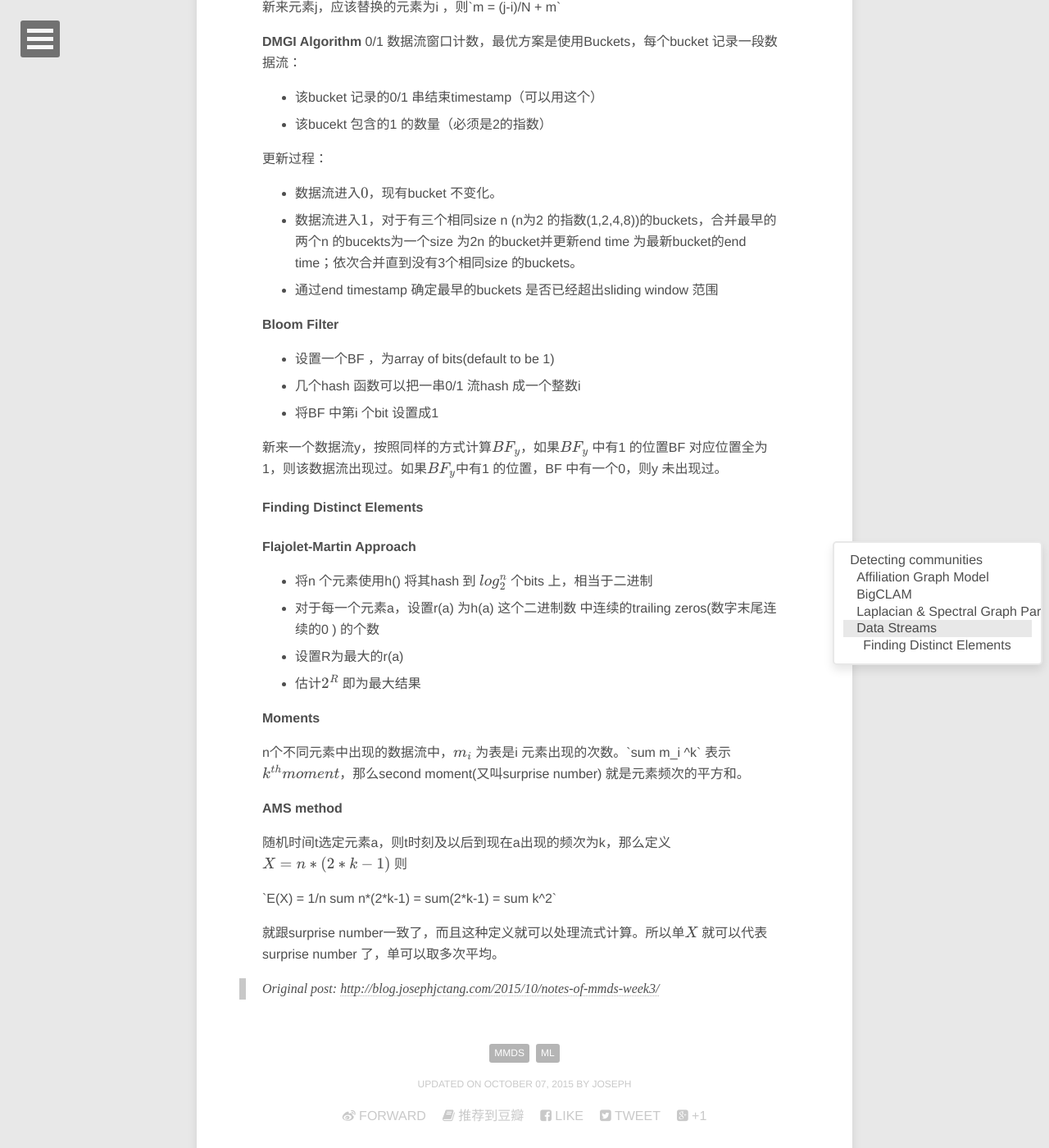
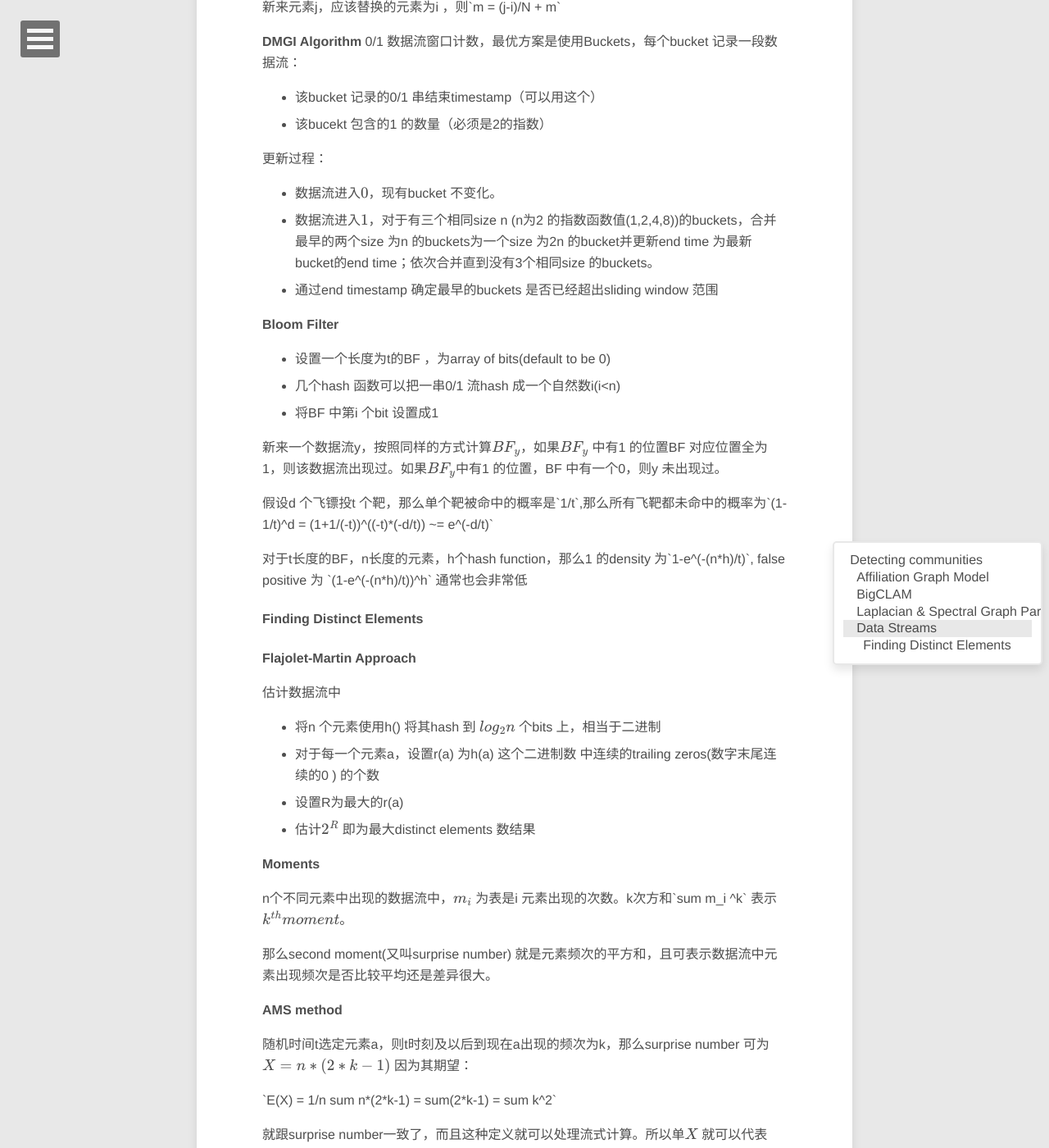
Before and after one commit to jinntrance/blog, a Jekyll site: the page built from CHINESE/_posts/2015-10-07-notes-of-mmds-week3.md, in a window 1280 px wide and 1400 px high, scrolled down 2391 px. Shown: the whole window at 82% size. Built offline with Jekyll 4.4.1, drawn with Linux system fonts in a browser that asks for light colours; formulas are drawn with MathJax 3; comment, search, counter and statistics services are not loaded; some of the changed text lies outside the part shown.

Commit message:
motify notes

```diff
--- a/CHINESE/_posts/2015-10-07-notes-of-mmds-week3.md
+++ b/CHINESE/_posts/2015-10-07-notes-of-mmds-week3.md
@@ -28,11 +28,11 @@ share:
 
 要生成网络时，任意两个节点$u, v$ 连接的概率：
 
-\`P(u, v) = 1- prod_(c in M_m nn M_v) (1-p_c)\`
+\`P(u, v) = 1- prod_(c in M_u nn M_v) (1-p_c)\`
 
 ### BigCLAM
 
-假设节点u 与社区A 的membership 关系用$F\_{uA}$ 表示，u 跟所有社区的关系可以用$\vec F_u$ 表示。那么社区A 中任意两个节点连接的概率为\`P\_A (u,v) = 1- e^(-F\_(uA) * F_(vA))\`，那么在所有社区中，此两者节点节点连接的概率就为
+假设节点u 与社区A 的membership 关系用$F\_{uA}$ 表示，u 跟所有社区的关系可以用$\vec F_u$ 表示。那么社区A 中任意两个节点连接的概率为\`P\_A (u,v) = 1- e^(-F\_(uA) * F_(vA))\` （使用e 将这个概率控制在0-1之间），那么在所有社区中，此两者节点节点连接的概率就为
 
 \`P(u,v) = 1- prod_c (1-P_c(u,v)) = 1- e^(-vec F_u * vec F_v^T)\`
 
@@ -47,8 +47,8 @@ BigClam 就是通过包含现有点V 和边E 的网络图$G(V,E)$，来找出上
 
 考虑到相乘会放大误差且增加计算量，可对上式求log，得到log-likelihood \`arg max_F log(F)\`
 
-\`
-log(F) = sum\_((u,v) in E) log(p(u,v)) + sum\_((u,v) !in E) log(1-1- e^(-vec F_u * vec F_v^T)) = sum\_(v in N(u)) log(1- e^(-vec F_u * vec F_v^T)) + sum_(v !in v in N(u)) (-vec F_u * vec F_v^T)
+\`log(F) = sum\_((u,v) in E) log(p(u,v)) + sum\_((u,v) !in E) log(1-1+ e^(-vec F_u * vec F_v^T))\`
+\` = sum\_(v in N(u)) log(1- e^(-vec F_u * vec F_v^T)) + sum_(v !in v in N(u)) (-vec F_u * vec F_v^T)
 \`
 
 其中$N(u)$ 代表u 节点的邻居节点。然后通过梯度下降可求。梯度下降求解过程中，优化点就是先针对全局节点计算F 值的和，然后u 的非邻居节点的F值加和值就等于全部减去u 邻居节点的F 值和。因为非邻居节点数量太大，不必每次梯度下降迭代时都遍历全部非邻居节点。
@@ -85,9 +85,9 @@ Spectral Clustering Algorithms 步骤
 
 - Pre-processing: 计算 Laplacian Matrix $L$
 - Decomposition
-    - 计算特征值和特征向量$\vec \lambda$，基于特征向量矩阵 $X$，
+    - 计算特征值和特征向量$\vec \lambda$，及特征向量矩阵 $X$，
     - 把点映射到低纬上计算$\lambda_{2} = \vec \lambda[2]$，以及$X$ 对应的第二列值$X[:,2]$
-- Grouping 基于上一步结果$X[:,2]$ 排序（排序过程中记录下行号，即对应的节点ID ），将点分到2或多组。
+- Grouping 基于上一步结果$X[:,2]$ 排序（排序过程中记录下行号，即对应的节点ID ），然后使用threshold 将排序后的点分到2或多组。
 
 
 ### Data Streams
@@ -103,38 +103,46 @@ Spectral Clustering Algorithms 步骤
 更新过程：
 
 - 数据流进入$0$，现有bucket 不变化。
-- 数据流进入$1$，对于有三个相同size n (n为2 的指数(1,2,4,8))的buckets，合并最早的两个n 的bucekts为一个size 为2n 的bucket并更新end time 为最新bucket的end time；依次合并直到没有3个相同size 的buckets。
+- 数据流进入$1$，对于有三个相同size n (n为2 的指数函数值(1,2,4,8))的buckets，合并最早的两个size 为n 的buckets为一个size 为2n 的bucket并更新end time 为最新bucket的end time；依次合并直到没有3个相同size 的buckets。
 - 通过end timestamp 确定最早的buckets 是否已经超出sliding window 范围
 
 **Bloom Filter**
 
 
-- 设置一个BF ，为array of bits(default to be 1)
-- 几个hash 函数可以把一串0/1 流hash 成一个整数i
+- 设置一个长度为t的BF ，为array of bits(default to be 0)
+- 几个hash 函数可以把一串0/1 流hash 成一个自然数i(i<n)
 - 将BF 中第i 个bit 设置成1
 
 新来一个数据流y，按照同样的方式计算$BF_y$，如果$BF_y$ 中有1 的位置BF 对应位置全为1，则该数据流出现过。如果$BF_y$中有1 的位置，BF 中有一个0，则y 未出现过。
+
+假设d 个飞镖投t 个靶，那么单个靶被命中的概率是\`1/t\`,那么所有飞靶都未命中的概率为\`(1-1/t)^d = (1+1/(-t))^((-t)*(-d/t)) ~= e^(-d/t)\`
+
+对于t长度的BF，n长度的元素，h个hash function，那么1 的density 为\`1-e^(-(n\*h)/t)\`, false positive 为 \`(1-e^(-(n*h)/t))^h\` 通常也会非常低
 
 #### Finding Distinct Elements
 
 **Flajolet-Martin Approach**
 
-- 将n 个元素使用h() 将其hash 到 $log_2^n$ 个bits 上，相当于二进制
+估计数据流中
+
+- 将n 个元素使用h() 将其hash 到 $log_2 n$ 个bits 上，相当于二进制
 - 对于每一个元素a，设置r(a) 为h(a) 这个二进制数 中连续的trailing zeros(数字末尾连续的0 ) 的个数
 - 设置R为最大的r(a)
-- 估计$2^R$ 即为最大结果
+- 估计$2^R$ 即为最大distinct elements 数结果
 
 **Moments**
 
-n个不同元素中出现的数据流中，$m_i$ 为表是i 元素出现的次数。\`sum m_i ^k\` 表示$k^{th} moment$，那么second moment(又叫surprise number) 就是元素频次的平方和。
+n个不同元素中出现的数据流中，$m_i$ 为表是i 元素出现的次数。k次方和\`sum m_i ^k\` 表示$k^{th} moment$。
+
+那么second moment(又叫surprise number) 就是元素频次的平方和，且可表示数据流中元素出现频次是否比较平均还是差异很大。
 
 **AMS method**
 
-随机时间t选定元素a，则t时刻及以后到现在a出现的频次为k，那么定义$X=n\* (2*k-1)$ 则
+随机时间t选定元素a，则t时刻及以后到现在a出现的频次为k，那么surprise number 可为 $X=n\* (2*k-1)$ 因为其期望：
 
 \`E(X) = 1/n sum n\*(2*k-1) = sum(2\*k-1) = sum k^2\`
 
-就跟surprise number一致了，而且这种定义就可以处理流式计算。所以单$X$ 就可以代表surprise number 了，单可以取多次平均。
+就跟surprise number一致了，而且这种定义就可以处理流式计算。所以单$X$ 就可以代表surprise number 了，但可以取多次平均。
 
 
 **Mathjax was not loaded successfully**{:.mathjax_alt}
```
